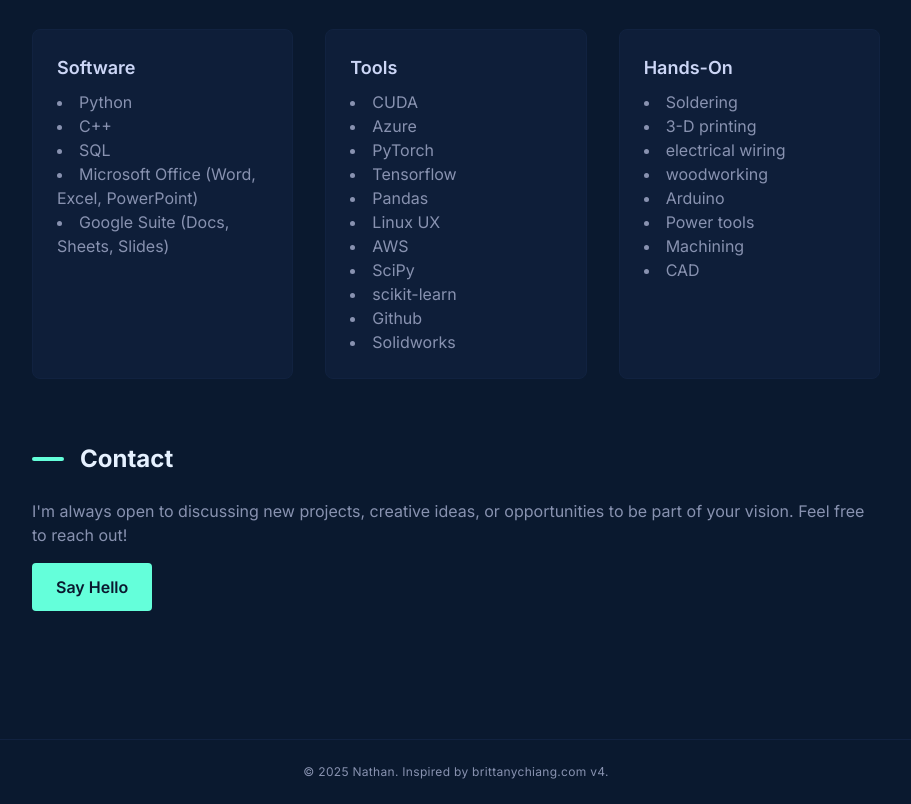
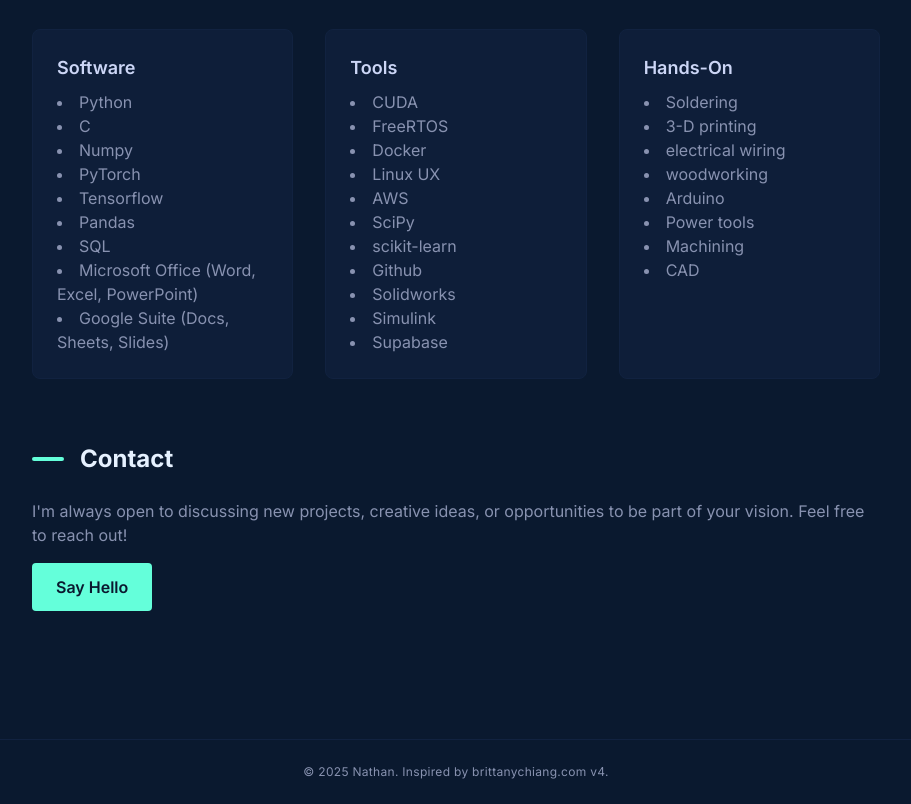
Before and after one commit to nathanntrann/nates-portfolio, a Next.js app: page / in a window 1280 px wide. Shown: the part 2649-3453 px from the top of the page, without its empty margins (184-1095 px from the left). Built offline with nearby package versions, Linux system fonts and the light colour scheme.

Commit message:
Update: latest code and content

```diff
--- a/app/page.tsx
+++ b/app/page.tsx
@@ -122,11 +122,11 @@
 const skills = [
   {
     category: 'Software',
-    items: ['Python', 'C++', 'SQL', 'Microsoft Office (Word, Excel, PowerPoint)', 'Google Suite (Docs, Sheets, Slides)'],
+    items: ['Python', 'C', 'Numpy', 'PyTorch', 'Tensorflow', 'Pandas','SQL', 'Microsoft Office (Word, Excel, PowerPoint)', 'Google Suite (Docs, Sheets, Slides)'],
   },
   {
     category: 'Tools',
-    items: ['CUDA', 'Azure', 'PyTorch', 'Tensorflow', 'Pandas', 'Linux UX', 'AWS', 'SciPy', 'scikit-learn', 'Github', 'Solidworks'],
+    items: ['CUDA', 'FreeRTOS', 'Docker', 'Linux UX', 'AWS', 'SciPy', 'scikit-learn', 'Github', 'Solidworks', 'Simulink', 'Supabase'],
   },
   {
     category: 'Hands-On',
```
